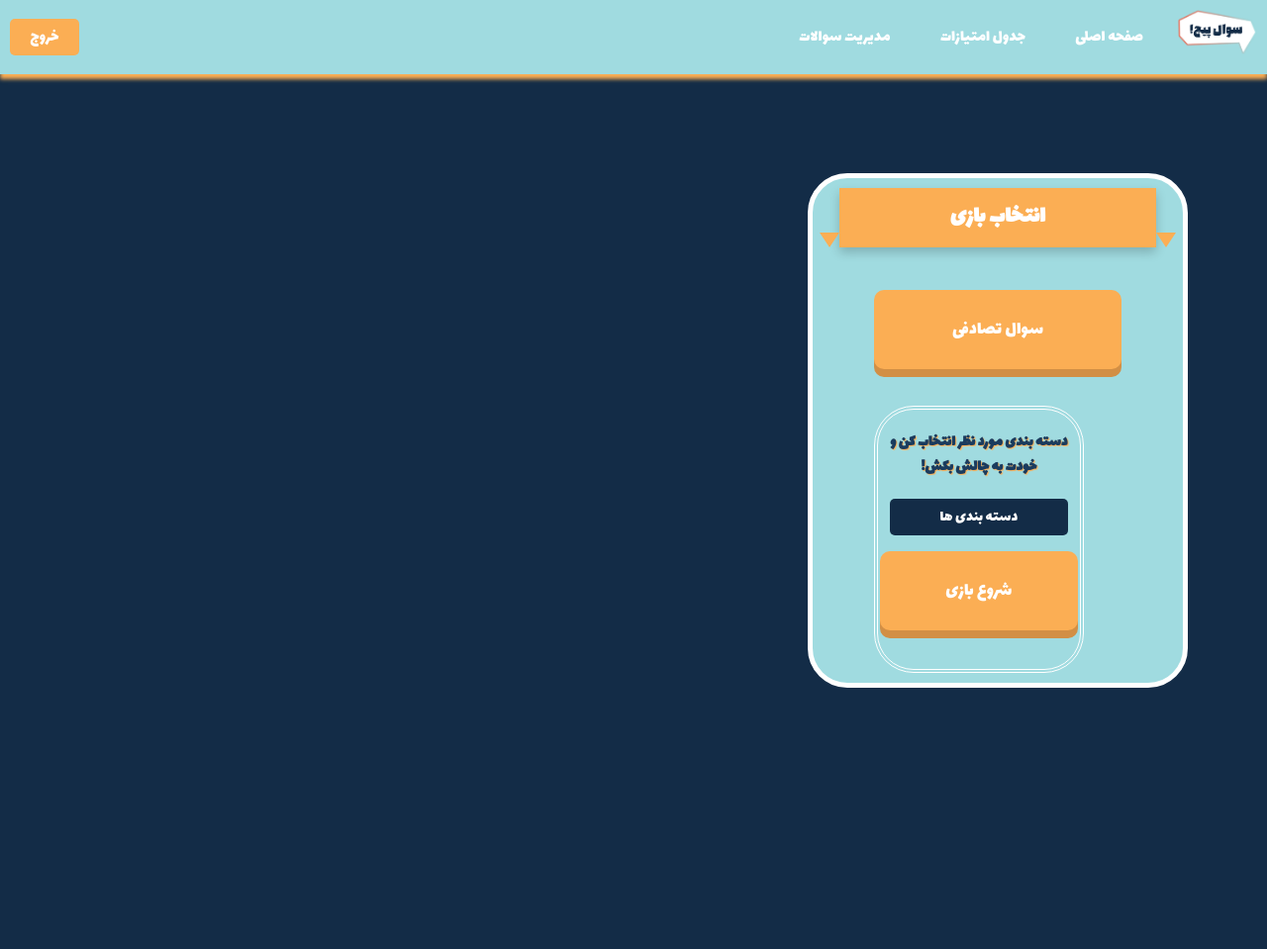
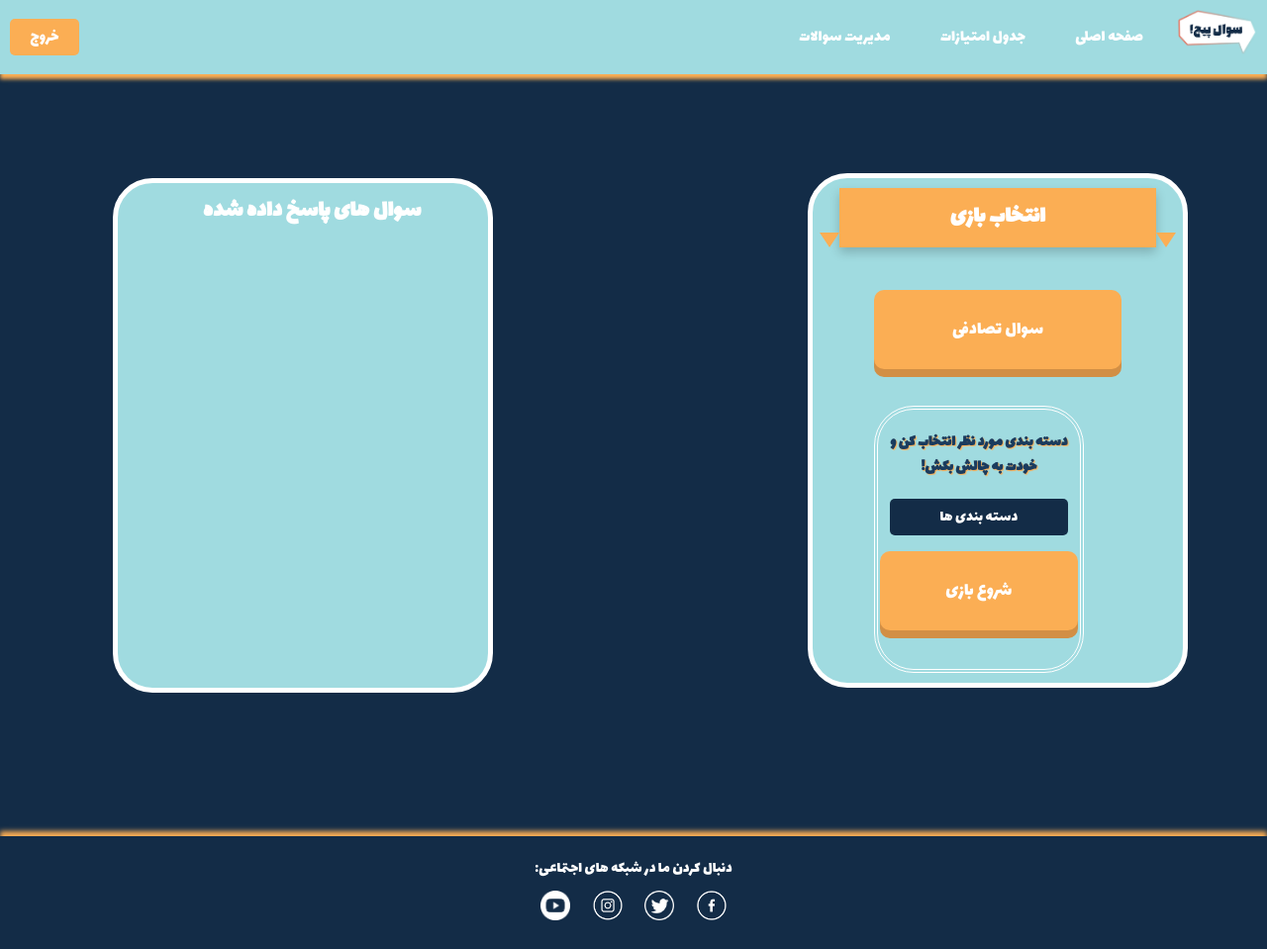
Before and after one commit to mobinarashidi/Web-Project-10, a website built with Vite: page WebProject/src/HTML/QuestionBox.html in a window 1280 px wide. Shown: the whole page at 99% size. Before the commit the page ends 800 px from the top, so only its background shows below. Built offline with nearby package versions, Linux system fonts and the light colour scheme.

Commit message:
add footer

```diff
--- a/WebProject/src/CSS/MainPlayerPageStyle.css
+++ b/WebProject/src/CSS/MainPlayerPageStyle.css
@@ -79,3 +79,60 @@ body {
     background-color: #FBAE80;
     border-radius: 4px;
 }
+
+
+/* Footer Styling */
+.footer {
+
+    background-color: #132C47;
+    color: white;
+    padding: 20px 0;
+    text-align: center;
+    width: 100%;
+    font-family: Lalezar;
+    box-shadow: 0 -5px 5px #FBAE54;
+    margin-top: 700px;
+}
+
+/* Footer content layout */
+.footer-content {
+
+    display: flex;
+    justify-content: center; /* Center the content horizontally */
+    align-items: center;
+    gap: 40px; /* Adds some space between sections */
+    margin: 0 auto;
+    width: 90%;
+}
+
+
+.footer-center {
+    flex: 1; /* Make all sections take equal width */
+}
+
+
+/* Footer center section with social media icons */
+.footer-center {
+    direction: rtl;
+    text-align: center; /* Keep the social icons centered */
+}
+
+.footer-center p {
+    font-size: 1em;
+    margin-bottom: 10px;
+}
+
+/* Social icons */
+.social-icons a {
+    margin: 0 10px;
+}
+
+.social-icons img {
+    width: 30px;
+    height: 30px;
+    transition: transform 0.3s ease;
+}
+
+.social-icons img:hover {
+    transform: scale(1.1);
+}
--- a/WebProject/src/CSS/QuestionBoxStyle.css
+++ b/WebProject/src/CSS/QuestionBoxStyle.css
@@ -265,3 +265,93 @@ select:hover {
     transform: translate(-50%, -45%); /* Move it downward when clicked */
     box-shadow: 0 4px #d28f45; /* Shallower shadow to show press */
 }
+
+.questionList {
+    border: 5px white solid;
+    border-radius: 40px;
+    margin-right: auto;  /* Move it to the left */
+    margin-left: 50px;   /* Adjust distance from the left side */
+    margin-top: 100px;    /* Bring it closer to the top */
+    height: 520px;
+    width: 30%;
+    display: flex;
+    background-color: #A0DBE0;
+    position: absolute;  /* Position it freely within the parent */
+    top: 10%;            /* Move it higher on the page */
+    left: 5%;            /* Adjust it towards the left */
+}
+
+
+.text-in-questionList {
+    color: white;
+    font-family: Lalezar;
+    font-weight: bold;
+    font-size: 1.5em;
+    text-align: center;
+    margin-left: 23%;
+    margin-top: 10px;
+    position: relative; /* Enable positioning for the line */
+    display: inline-block; /* Keep the text inline and allow styling adjustments */
+
+
+
+
+    height: 45px;
+
+}
+
+/* Footer Styling */
+.footer {
+
+    background-color: #132C47;
+    color: white;
+    padding: 20px 0;
+    text-align: center;
+    width: 100%;
+    font-family: Lalezar;
+    box-shadow: 0 -5px 5px #FBAE54;
+    margin-top: 150px;
+}
+
+/* Footer content layout */
+.footer-content {
+
+    display: flex;
+    justify-content: center; /* Center the content horizontally */
+    align-items: center;
+    gap: 40px; /* Adds some space between sections */
+    margin: 0 auto;
+    width: 90%;
+}
+
+
+.footer-center {
+    flex: 1; /* Make all sections take equal width */
+}
+
+
+/* Footer center section with social media icons */
+.footer-center {
+    direction: rtl;
+    text-align: center; /* Keep the social icons centered */
+}
+
+.footer-center p {
+    font-size: 1em;
+    margin-bottom: 10px;
+}
+
+/* Social icons */
+.social-icons a {
+    margin: 0 10px;
+}
+
+.social-icons img {
+    width: 30px;
+    height: 30px;
+    transition: transform 0.3s ease;
+}
+
+.social-icons img:hover {
+    transform: scale(1.1);
+}
--- a/WebProject/src/HTML/QuestionBox.html
+++ b/WebProject/src/HTML/QuestionBox.html
@@ -6,6 +6,7 @@
     <title>سوال پیچ</title>
     <link rel="shortcut icon" type="x-icon" href="../photo/logo.png">
     <link rel="stylesheet" href="../CSS/QuestionBoxStyle.css">
+
 </head>
 <body>
 
@@ -41,7 +42,7 @@
     <div class="ChooseQuestion">
        <div class="label">دسته بندی مورد نظر انتخاب کن و خودت به چالش بکش!  </div>
         <select id="category">
-            <option value="notChosen">دسته بندی ها</option>
+            <option value="" disabled selected>دسته بندی ها</option>
             <option value="first">تاریخی</option>
             <option value="second">ریاضی</option>
             <option value="third">هوش</option>
@@ -53,5 +54,34 @@
 </div>
 
 
+<div class="questionList">
+<div class="text-in-questionList">سوال های پاسخ داده شده</div>
+
+</div>
+
+<!-- Footer Section with Social Media and Address -->
+<footer class="footer">
+    <div class="footer-top-line"></div> <!-- Yellow line at the top -->
+
+    <div class="footer-content">
+
+
+        <div class="footer-center">
+            <p>دنبال کردن ما در شبکه های اجتماعی:</p>
+            <div class="social-icons">
+                <a href="#"><img src="../photo/facebook.png" alt="Facebook"></a>
+                <a href="#"><img src="../photo/twitter.png" alt="Twitter"></a>
+                <a href="#"><img src="../photo/instagram.png" alt="Instagram"></a>
+                <a href="#"><img src="../photo/youtube.png" alt="Instagram"></a>
+            </div>
+        </div>
+
+
+    </div>
+</footer>
+
+
+
+
 </body>
 </html>
```
Also changed, not shown: WebProject/src/HTML/MainPlayerPage.html (+20 -1 lines), WebProject/src/photo/facebook.png (added), WebProject/src/photo/instagram.png (added), WebProject/src/photo/twitter.png (added), WebProject/src/photo/youtube.png (added).
